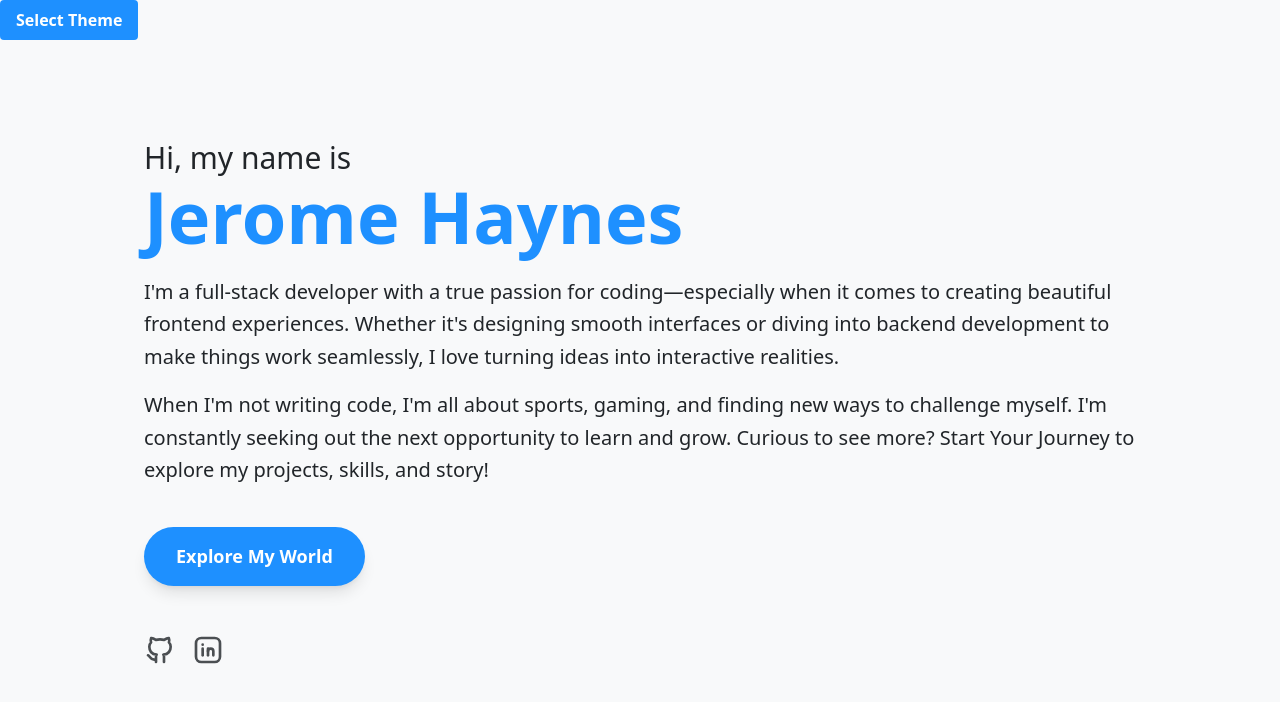
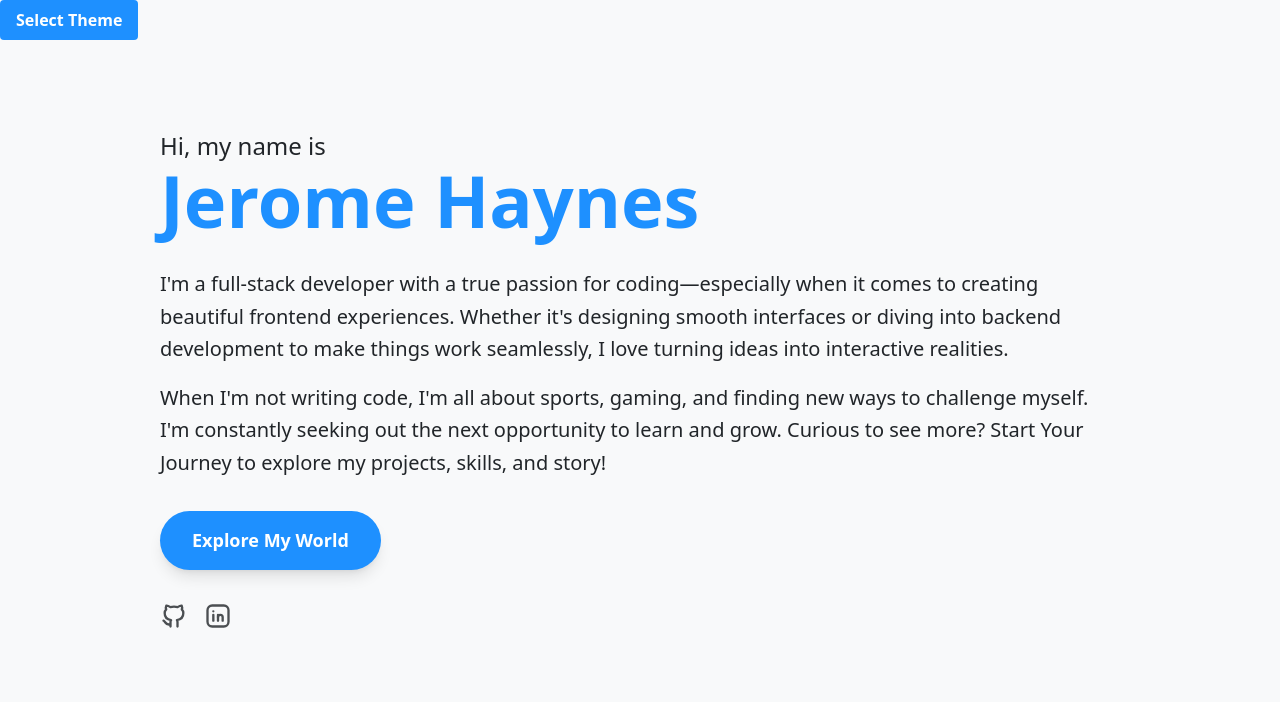
Before and after one commit to dev-rome/v4, a Next.js app: page / in a window 1280 px wide. Shown: the top 702 px of the page. Built offline with nearby package versions, Linux system fonts and the light colour scheme.

Commit message:
Update app/page.tsx

```diff
--- a/app/page.tsx
+++ b/app/page.tsx
@@ -10,14 +10,14 @@ export default function Home() {
       initial={{ opacity: 0 }}
       animate={{ opacity: 1 }}
       transition={{ duration: 0.5 }}
-      className="flex min-h-screen items-center justify-center"
+      className="min-h-screen pt-24 md:pt-72 xl:pt-32"
     >
-      <div className="mx-auto max-w-screen-lg px-4">
+      <div className="mx-auto max-w-screen-lg px-4 md:px-8">
         <motion.h1
           initial={{ y: -20, opacity: 0 }}
           animate={{ y: 0, opacity: 1 }}
           transition={{ delay: 0.2 }}
-          className="font-montserrat text-3xl opacity-80"
+          className="font-montserrat text-2xl opacity-80"
         >
           Hi, my name is
         </motion.h1>
@@ -33,7 +33,7 @@ export default function Home() {
           initial={{ y: 20, opacity: 0 }}
           animate={{ y: 0, opacity: 1 }}
           transition={{ delay: 0.4 }}
-          className="font-roboto mt-4 text-xl leading-relaxed"
+          className="font-roboto mt-8 text-xl leading-relaxed"
         >
           I&apos;m a full-stack developer with a true passion for
           coding—especially when it comes to creating beautiful frontend
@@ -59,14 +59,14 @@ export default function Home() {
         >
           <Link
             href="/choose"
-            className="mt-10 inline-block rounded-full bg-light-accent px-8 py-4 text-lg font-bold text-white shadow-lg transition duration-300 hover:opacity-90 hover:shadow-xl dark:bg-dark-accent"
+            className="mt-8 inline-block rounded-full bg-light-accent px-8 py-4 text-lg font-bold text-white shadow-lg transition duration-300 hover:opacity-90 hover:shadow-xl dark:bg-dark-accent"
           >
             Explore My World
           </Link>
         </motion.div>
 
         <motion.div
-          className="mt-12 flex items-center gap-4"
+          className="mt-8 flex items-center gap-4"
           initial={{ y: 20, opacity: 0 }}
           animate={{ y: 0, opacity: 1 }}
           transition={{ delay: 0.7 }}
@@ -79,7 +79,7 @@ export default function Home() {
             whileTap={{ scale: 0.9 }}
           >
             <TbBrandGithub
-              size={32}
+              size={28}
               className="opacity-80 transition-opacity duration-300 hover:opacity-100"
             />
           </motion.a>
@@ -91,7 +91,7 @@ export default function Home() {
             whileTap={{ scale: 0.9 }}
           >
             <TbBrandLinkedin
-              size={32}
+              size={28}
               className="opacity-80 transition-opacity duration-300 hover:opacity-100"
             />
           </motion.a>
```
